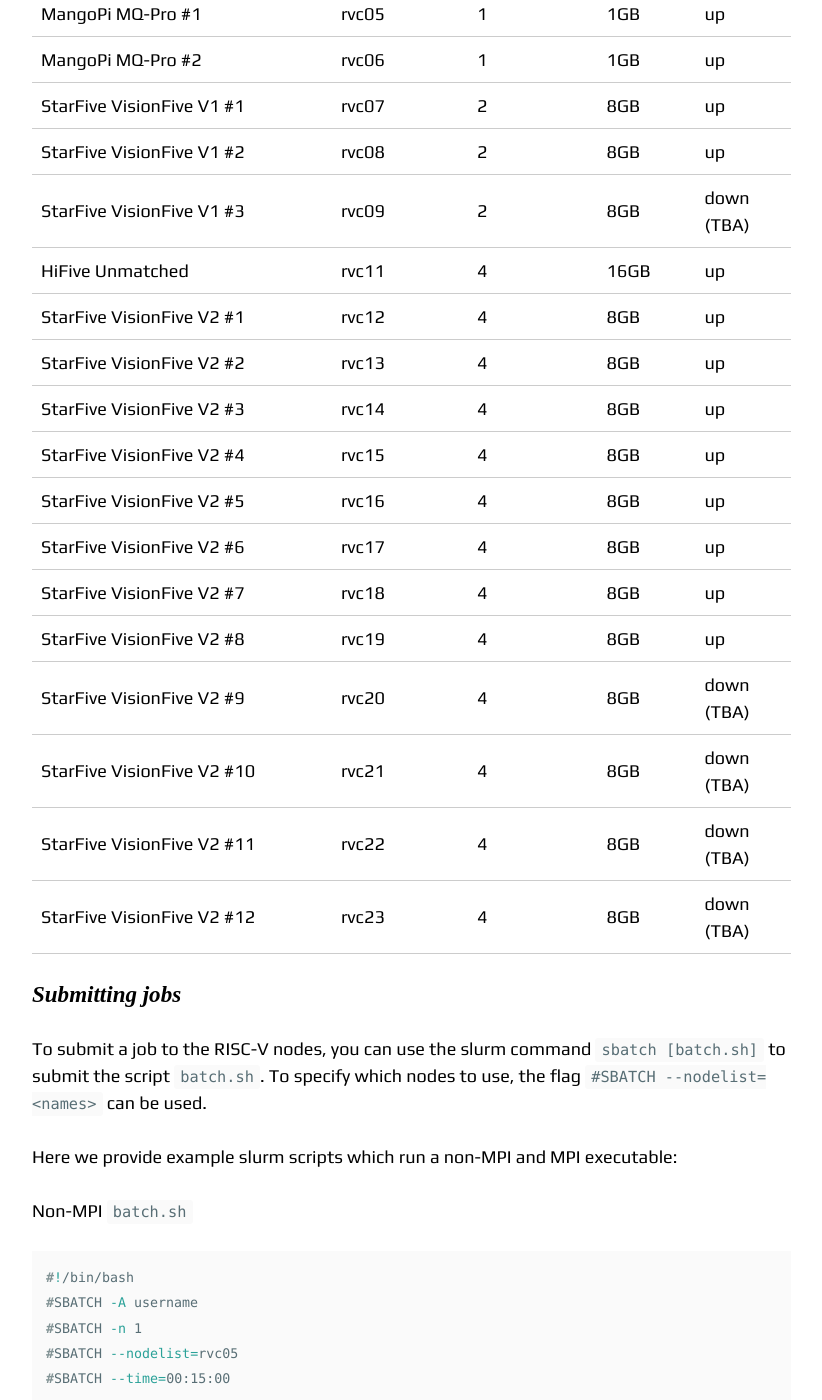
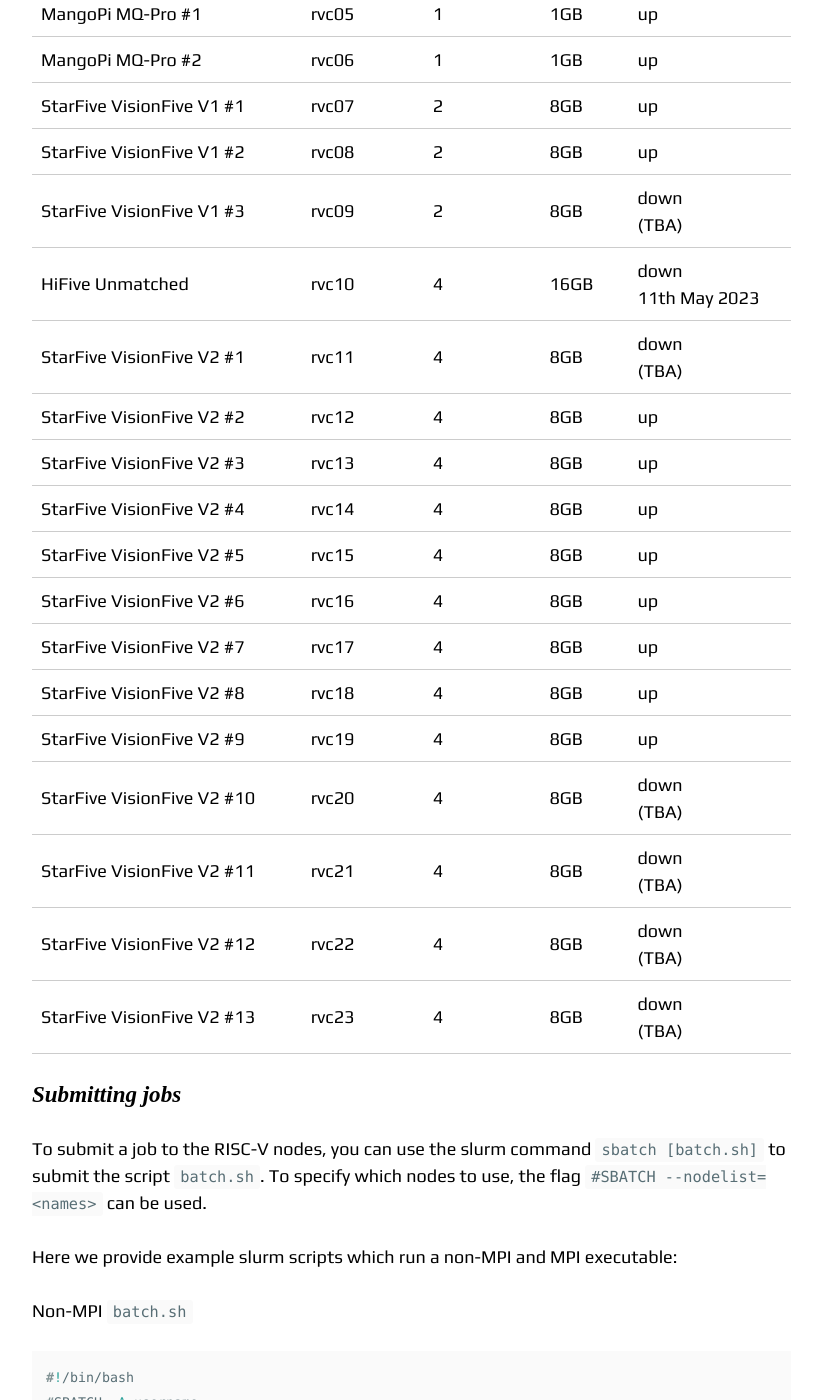
Before and after one commit to RISCVtestbed/riscvtestbed.github.io, a Jekyll site: the page built from _documentation/running_riscv.md, in a window 1280 px wide and 1400 px high, scrolled down 961 px. Shown: the whole window, without its empty margins (343-1165 px from the left). Built offline with Jekyll 4.4.1, drawn with Linux system fonts in a browser that asks for light colours; nearby versions of some CDN libraries.

Commit message:
Update running_riscv.md

```diff
--- a/_documentation/running_riscv.md
+++ b/_documentation/running_riscv.md
@@ -24,19 +24,20 @@
 | StarFive VisionFive V1 #1 | rvc07 | 2 | 8GB | up |
 | StarFive VisionFive V1 #2 | rvc08 | 2 | 8GB | up |
 | StarFive VisionFive V1 #3 | rvc09 | 2 | 8GB | down <br />(TBA) |
-| HiFive Unmatched  | rvc11 | 4 | 16GB | up |
-| StarFive VisionFive V2 #1 | rvc12 | 4 | 8GB | up |
-| StarFive VisionFive V2 #2 | rvc13 | 4 | 8GB | up |
-| StarFive VisionFive V2 #3 | rvc14| 4 | 8GB | up |
-| StarFive VisionFive V2 #4 | rvc15 | 4 | 8GB | up |
-| StarFive VisionFive V2 #5 | rvc16 | 4 | 8GB | up |
-| StarFive VisionFive V2 #6 | rvc17 | 4 | 8GB | up |
-| StarFive VisionFive V2 #7 | rvc18 | 4 | 8GB | up |
-| StarFive VisionFive V2 #8 | rvc19 | 4 | 8GB | up |
-| StarFive VisionFive V2 #9 | rvc20 | 4 | 8GB | down <br />(TBA)
-| StarFive VisionFive V2 #10 | rvc21 | 4 | 8GB | down <br />(TBA) |
-| StarFive VisionFive V2 #11 | rvc22 | 4 | 8GB | down <br />(TBA) |
-| StarFive VisionFive V2 #12 | rvc23 | 4 | 8GB | down <br />(TBA) |
+| HiFive Unmatched  | rvc10 | 4 | 16GB | down <br /> 11th May 2023 |
+| StarFive VisionFive V2 #1 | rvc11 | 4 | 8GB | down <br />(TBA) |
+| StarFive VisionFive V2 #2 | rvc12 | 4 | 8GB | up |
+| StarFive VisionFive V2 #3 | rvc13 | 4 | 8GB | up |
+| StarFive VisionFive V2 #4 | rvc14| 4 | 8GB | up |
+| StarFive VisionFive V2 #5 | rvc15 | 4 | 8GB | up |
+| StarFive VisionFive V2 #6 | rvc16 | 4 | 8GB | up |
+| StarFive VisionFive V2 #7 | rvc17 | 4 | 8GB | up |
+| StarFive VisionFive V2 #8 | rvc18 | 4 | 8GB | up |
+| StarFive VisionFive V2 #9 | rvc19 | 4 | 8GB | up |
+| StarFive VisionFive V2 #10 | rvc20 | 4 | 8GB | down <br />(TBA) |
+| StarFive VisionFive V2 #11 | rvc21 | 4 | 8GB | down <br />(TBA) |
+| StarFive VisionFive V2 #12 | rvc22 | 4 | 8GB | down <br />(TBA) |
+| StarFive VisionFive V2 #13 | rvc23 | 4 | 8GB | down <br />(TBA) |
 
 ### Submitting jobs
 
```
